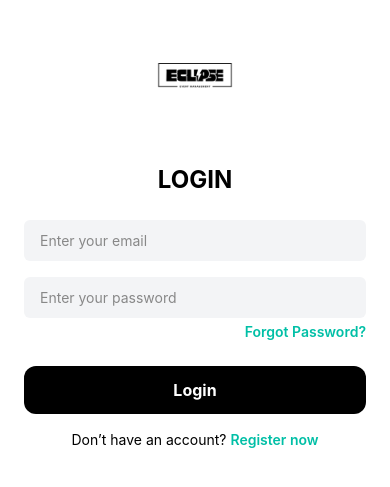
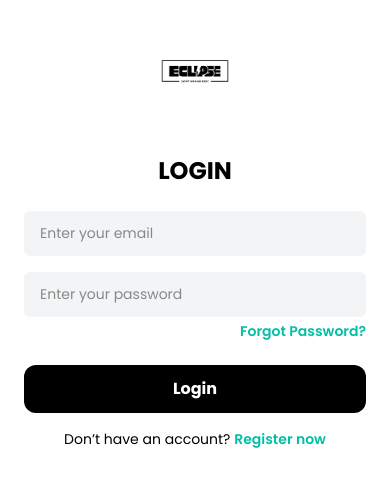
Before and after one commit to anasfarock/app-event-management, a React Native app in the folder frontend/: screen /Login in a window 390 px wide. Shown: the part 185-672 px from the top of the page. Built offline with nearby package versions, Linux system fonts and the light colour scheme.

Commit message:
Updated Fonts

```diff
--- a/frontend/App.js
+++ b/frontend/App.js
@@ -1,7 +1,9 @@
-import "./global.css"
 import React from 'react';
 import { NavigationContainer } from '@react-navigation/native';
 import { createNativeStackNavigator } from '@react-navigation/native-stack';
+import { useFonts } from 'expo-font';
+import { View, ActivityIndicator } from 'react-native';
+import './global.css';
 
 // Screens
 import SplashScreen from './screens/SplashScreen';
@@ -14,6 +16,20 @@ import AdminDashboardScreen from './screens/Admin/AdminDashboardScreen';
 const Stack = createNativeStackNavigator();
 
 export default function App() {
+  const [fontsLoaded] = useFonts({
+    'Poppins-Regular': require('./assets/fonts/Poppins-Regular.ttf'),
+    'Poppins-Bold': require('./assets/fonts/Poppins-Bold.ttf'),
+    'Poppins-SemiBold': require('./assets/fonts/Poppins-SemiBold.ttf'),
+  });
+
+  if (!fontsLoaded) {
+    return (
+      <View className="flex-1 justify-center items-center bg-white">
+        <ActivityIndicator size="large" color="black" />
+      </View>
+    );
+  }
+
   return (
     <NavigationContainer>
       <Stack.Navigator initialRouteName="Splash" screenOptions={{ headerShown: false }}>
--- a/frontend/screens/Auth/LoginScreen.js
+++ b/frontend/screens/Auth/LoginScreen.js
@@ -15,7 +15,6 @@ export default function LoginScreen() {
   const [password, setPassword] = useState('');
 
   const handleLogin = () => {
-    // For now, simulate login and redirect
     if (email.toLowerCase().includes('admin')) {
       navigation.replace('AdminDashboard');
     } else {
@@ -25,26 +24,33 @@ export default function LoginScreen() {
 
   return (
     <View className="flex-1 bg-white px-6 justify-center">
+      {/* Logo */}
       <View className="items-center mb-10">
         <Image
-          source={require('../../assets/images/eclipse-logo-bbg.png')} // adjust path if needed
-          style={{ width: 180, height: 100 }}
+          source={require('../../assets/images/eclipse-logo-bbg.png')} // <-- Updated logo
+          className="w-[140px] h-[90px]"
           resizeMode="contain"
         />
       </View>
 
-      <Text className="text-2xl font-bold text-black mb-6 text-center">LOGIN</Text>
+      {/* Title */}
+      <Text className="text-2xl font-bold text-black mb-6 text-center font-[Poppins-Bold]">
+        LOGIN
+      </Text>
 
+      {/* Email Field */}
       <TextInput
-        className="bg-gray-100 px-4 py-3 rounded-md mb-4 text-black"
+        className="bg-gray-100 px-4 py-3 rounded-md mb-4 text-black font-[Poppins-Regular]"
         placeholder="Enter your email"
         placeholderTextColor="#888"
         value={email}
         onChangeText={setEmail}
         keyboardType="email-address"
       />
+
+      {/* Password Field */}
       <TextInput
-        className="bg-gray-100 px-4 py-3 rounded-md mb-1 text-black"
+        className="bg-gray-100 px-4 py-3 rounded-md mb-1 text-black font-[Poppins-Regular]"
         placeholder="Enter your password"
         placeholderTextColor="#888"
         secureTextEntry
@@ -52,25 +58,32 @@ export default function LoginScreen() {
         onChangeText={setPassword}
       />
 
+      {/* Forgot Password */}
       <TouchableOpacity
         onPress={() => navigation.navigate('ForgotPassword')}
         className="self-end mb-6"
       >
-        <Text className="text-[#00bfa6] font-semibold text-sm">Forgot Password?</Text>
+        <Text className="text-[#00bfa6] font-semibold text-sm font-[Poppins-SemiBold]">
+          Forgot Password?
+        </Text>
       </TouchableOpacity>
 
+      {/* Login Button */}
       <TouchableOpacity
         className="bg-black py-3 rounded-xl mb-4"
         onPress={handleLogin}
       >
-        <Text className="text-white text-center font-bold text-base">Login</Text>
+        <Text className="text-white text-center font-bold text-base font-[Poppins-Bold]">
+          Login
+        </Text>
       </TouchableOpacity>
 
+      {/* Register Link */}
       <View className="items-center">
-        <Text className="text-sm text-black">
+        <Text className="text-sm text-black font-[Poppins-Regular]">
           Don’t have an account?{' '}
           <Text
-            className="text-[#00bfa6] font-semibold"
+            className="text-[#00bfa6] font-semibold font-[Poppins-SemiBold]"
             onPress={() => navigation.navigate('Register')}
           >
             Register now
--- a/frontend/tailwind.config.js
+++ b/frontend/tailwind.config.js
@@ -1,10 +1,17 @@
 /** @type {import('tailwindcss').Config} */
 module.exports = {
-  // NOTE: Update this to include the paths to all of your component files.
-  content: ["./screens/**/*.{js,jsx,ts,tsx}"],
+  content: [
+    "./App.{js,jsx,ts,tsx}",
+    "./screens/**/*.{js,jsx,ts,tsx}",
+    "./components/**/*.{js,jsx,ts,tsx}", // Optional, if you have components
+  ],
   presets: [require("nativewind/preset")],
   theme: {
-    extend: {},
+    extend: {
+      fontFamily: {
+        poppins: ['Poppins-Regular', 'Poppins-Bold', 'Poppins-SemiBold'],
+      },
+    },
   },
   plugins: [],
-}
+};
```
